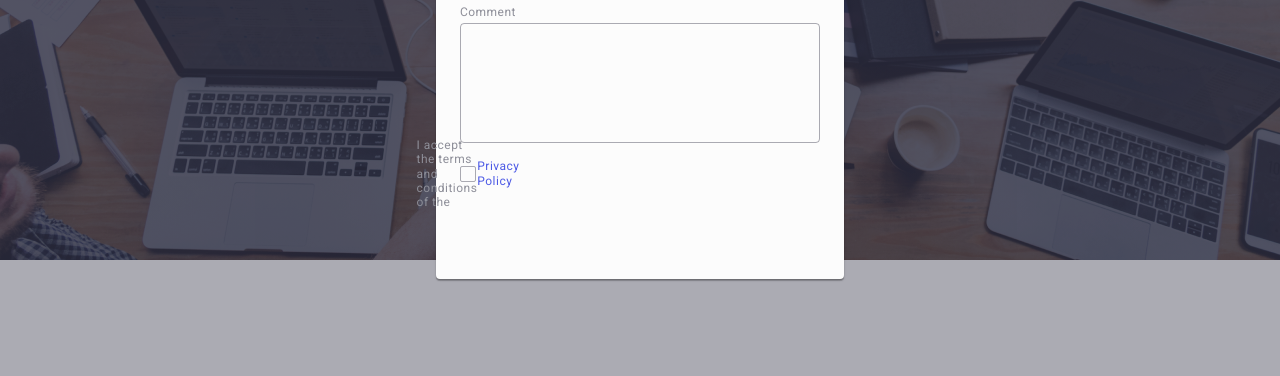
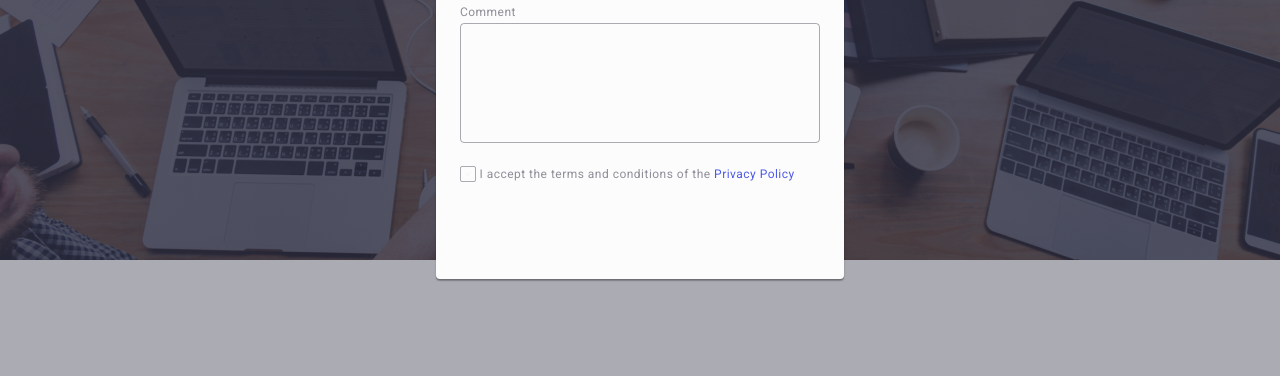
Before and after one commit to RomanSuv/goit-markup-hw-05, a plain HTML site: page index.html in a window 1280 px wide. Both pictures are taken after a click on the button "Order Service". Shown: the part 413-789 px from the top of the page. Drawn offline with nearby package versions, Linux system fonts and the light colour scheme.

Commit message:
index.html

```diff
--- a/index.html
+++ b/index.html
@@ -460,7 +460,7 @@
                         </div>
                         <div class="chek">
                             <input id="user-privacy" type="checkbox" value="true" name="user-privacy" class="visually-hidden chek-q">
-                        <label for="user-privacy" class="chek-label"><span class="chek-span"><svg width="10px" height="8px"><use href="./images/icons.svg#icon-click"></use></svg> I accept the terms and conditions of the <a href="" class="form-link">Privacy Policy</a></span></label>
+                        <label for="user-privacy" class="chek-label"><span class="chek-span"><svg width="10" height="8"><use href="./images/icons.svg#icon-click"></use></svg></span> I accept the terms and conditions of the <a href="" class="form-link">Privacy Policy</a></label>
                         </div>
                     </div>
                     <button class="chek-but">Send</button>
```
